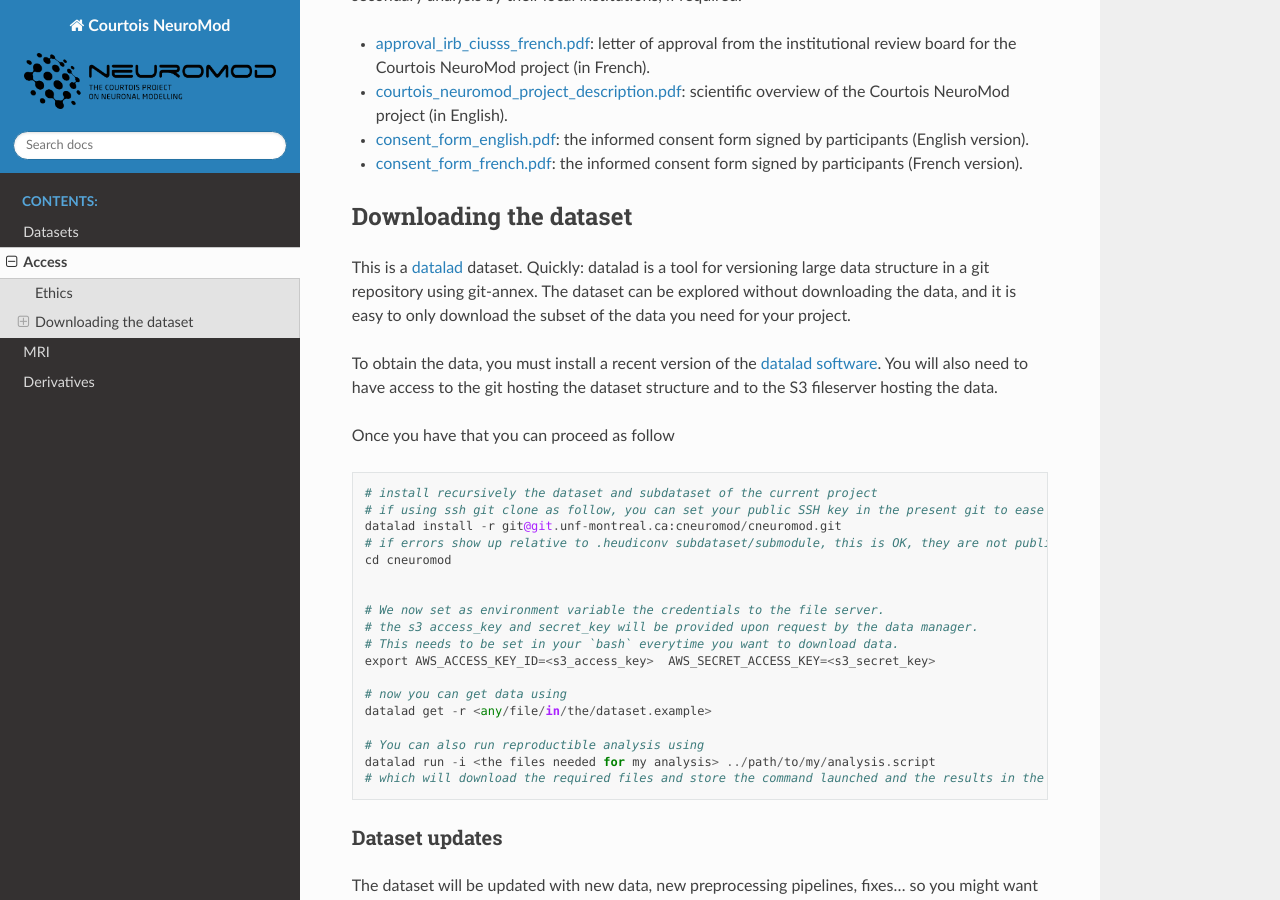
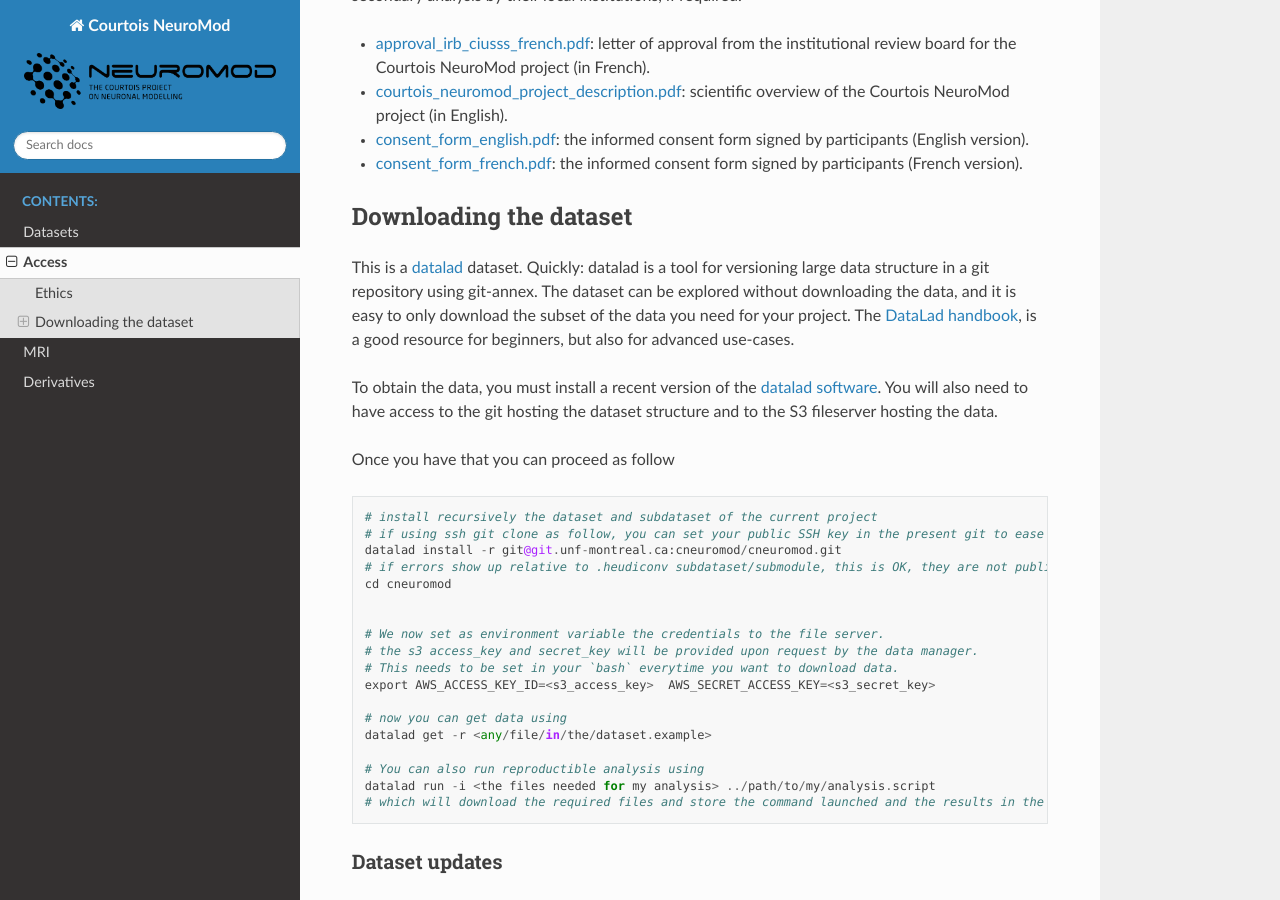
Before and after one commit to courtois-neuromod/cneuromod_docs, a Sphinx documentation site: the page built from source/ACCESS.md, in a window 1280 px wide and 900 px high, scrolled down 352 px. Built offline with Sphinx 7.4.7 and the Read the Docs theme 2.0.0, drawn with Linux system fonts in a browser that asks for light colours.

Commit message:
add link to Datalad handbook

```diff
--- a/source/ACCESS.md
+++ b/source/ACCESS.md
@@ -12,6 +12,7 @@ The Courtois NeuroMod project has been approved by the institutional research et
 
 This is a [datalad](https://www.datalad.org/) dataset.
 Quickly: datalad is a tool for versioning large data structure in a git repository using git-annex. The dataset can be explored without downloading the data, and it is easy to only download the subset of the data you need for your project.
+The [DataLad handbook](http://handbook.datalad.org/en/latest/), is a good resource for beginners, but also for advanced use-cases.
 
 To obtain the data, you must install a recent version of the [datalad software](https://www.datalad.org/get_datalad.html). You will also need to have access to the git hosting the dataset structure and to the S3 fileserver hosting the data.
 
```
